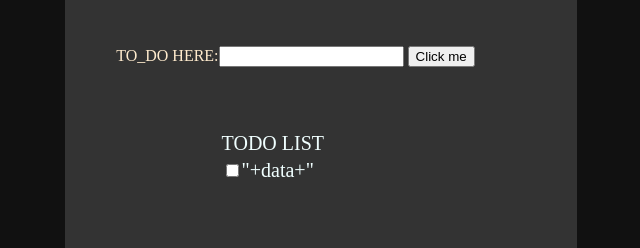
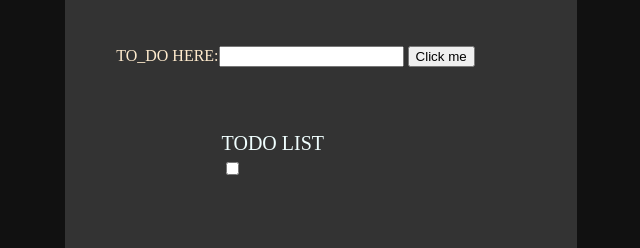
Before and after one commit to suryatejaadluri/webdevelopment, a plain HTML site: page 1.RWD JAVASCRIPT/4.TODO List/index.html in a window 1280 px wide. Shown: the top 248 px of the page, 319-959 px from the left. Drawn offline with Linux system fonts and the light colour scheme.

Commit message:
small change

```diff
--- a/1.RWD JAVASCRIPT/4.TODO List/index.html
+++ b/1.RWD JAVASCRIPT/4.TODO List/index.html
@@ -17,7 +17,7 @@
 
     <tr><td>TODO LIST</td></tr>
 
-<tr><td><input type="checkbox">"+data+"</td></tr>
+<tr><td><input type="checkbox"></td></tr>
 
 
 
```
